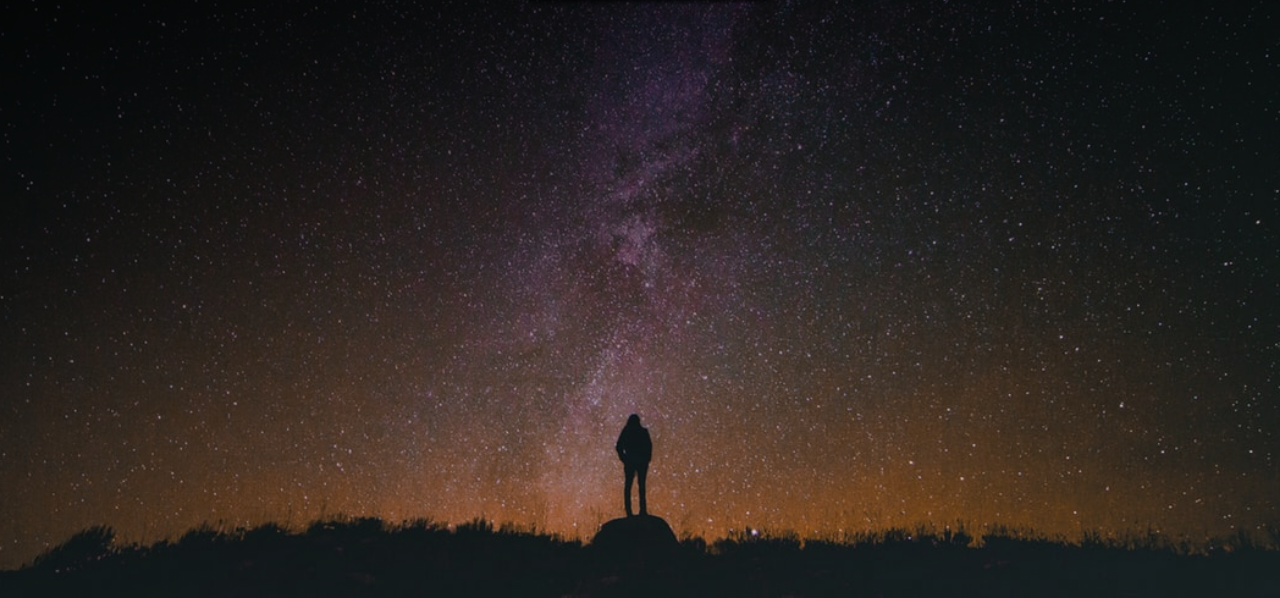
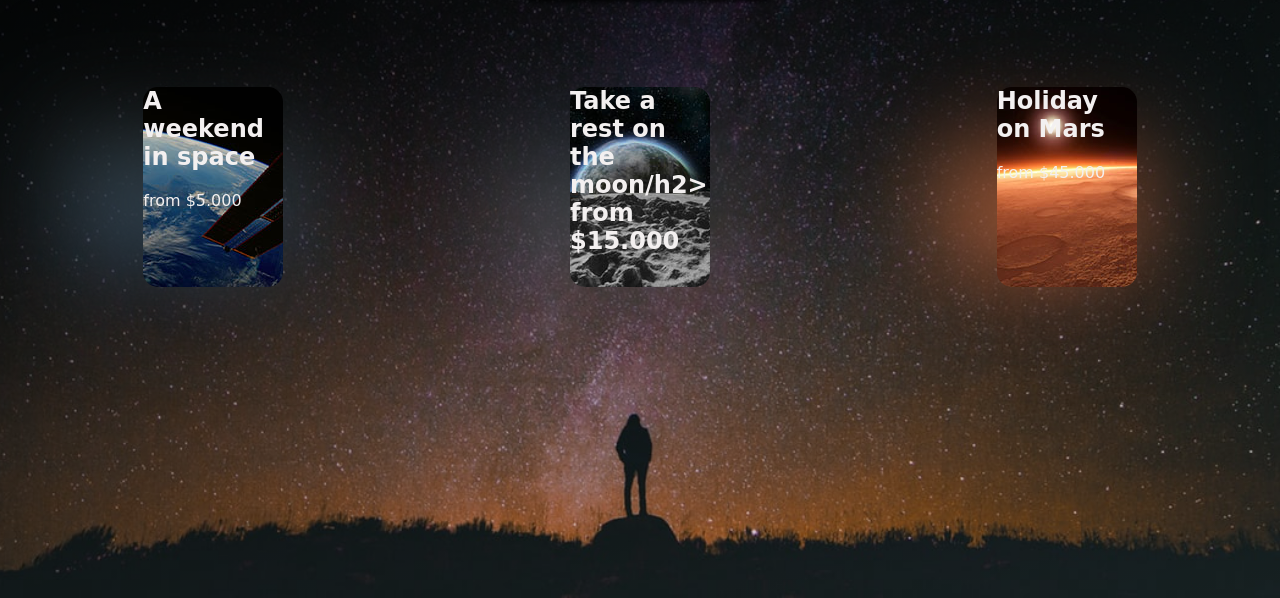
Before and after one commit to Av-code80/SpaceX, a website: page index.html in a window 1280 px wide. Shown: the part 202-800 px from the top of the page. Drawn offline with Linux system fonts and the light colour scheme; a web font is replaced by a local one.

Commit message:
AfterBody

```diff
--- a/index.html
+++ b/index.html
@@ -40,6 +40,32 @@
                 class="carousel__figure--pic">
             </div>
         </div>
+        <div class="offers">
+            <div class="perspective">
+
+                <div class="perspective__3d">
+                    <div class="perspective__3d--card"
+                    style="background:url(./media/off1.jpeg);">
+                        <h2>A weekend in space</h2>
+                        <span>from $5.000</span>
+                    </div>
+                </div>
+                <div class="perspective__3d">
+                    <div class="perspective__3d--card"
+                    style="background:url(./media/off2.jpg);">
+                        <h2>Take a rest on the moon/h2>
+                        <span>from $15.000</span>
+                    </div>
+                </div>
+                <div class="perspective__3d">
+                    <div class="perspective__3d--card"
+                    style="background:url(./media/off3.jpg);">
+                        <h2>Holiday on Mars</h2>
+                        <span>from $45.000</span>
+                    </div>
+                </div>
+            </div>
+        </div>
     </main>
 
 
--- a/main.scss
+++ b/main.scss
@@ -106,7 +106,7 @@ a{
   }
   &__figure {
     position: relative;
-    width: 300%;
+    width: 300%;    /* width est pour régler carousel important ! */
     margin: 0;
     padding: 0;
     font-size: 0;
@@ -123,10 +123,55 @@ a{
   0% {left: 0%;}
   20% {left: 0%;}
   25% {left: -100%;}
-  45% {left: 0%;}
-  50% {left: 0%;}
-  70% {left: 0%;}
-  75% {left: 0%;}
-  95% {left: 0%;}
-  100% {left: 0%;}
+  45% {left: -100%;}
+  50% {left: -200%;}
+  70% {right: 200%;}
+  75% {right: 100%;}
+  95% {right: 100%;}
+  100% {right: 0%;}
 }
+
+// ******** Pricing **********
+.offers{
+  padding-top: 50px;
+  display: flex;
+  align-items: center;
+}
+
+.perspective {
+  width: 100%;
+  perspective: 800px;
+  display: flex;
+  justify-content: space-between;
+
+  &__3d {
+    width: 140px;
+    height: 200px;
+    margin: auto;
+    box-shadow: 0 70px 63px -60px #494848;
+    transform-style:preserve-3d;
+    transition: transform 0.05s linear;
+
+    &--card {
+      background-size: cover;
+      height: 100%;
+      width: 100%;
+      border-radius: 15px;
+
+      &:after {
+        background: inherit;  /* importent pour hériter ou créer deuxième image */
+        content: '';
+        display: block;
+        position: absolute;
+        left: -60px;
+        top: 40px;
+        width: 200px;
+        height: 85%;
+        z-index: -1;
+        filter: blur(55px); /* effet flue */
+
+
+      }
+    }
+  }
+}
```
Also changed, not shown: main.css.
